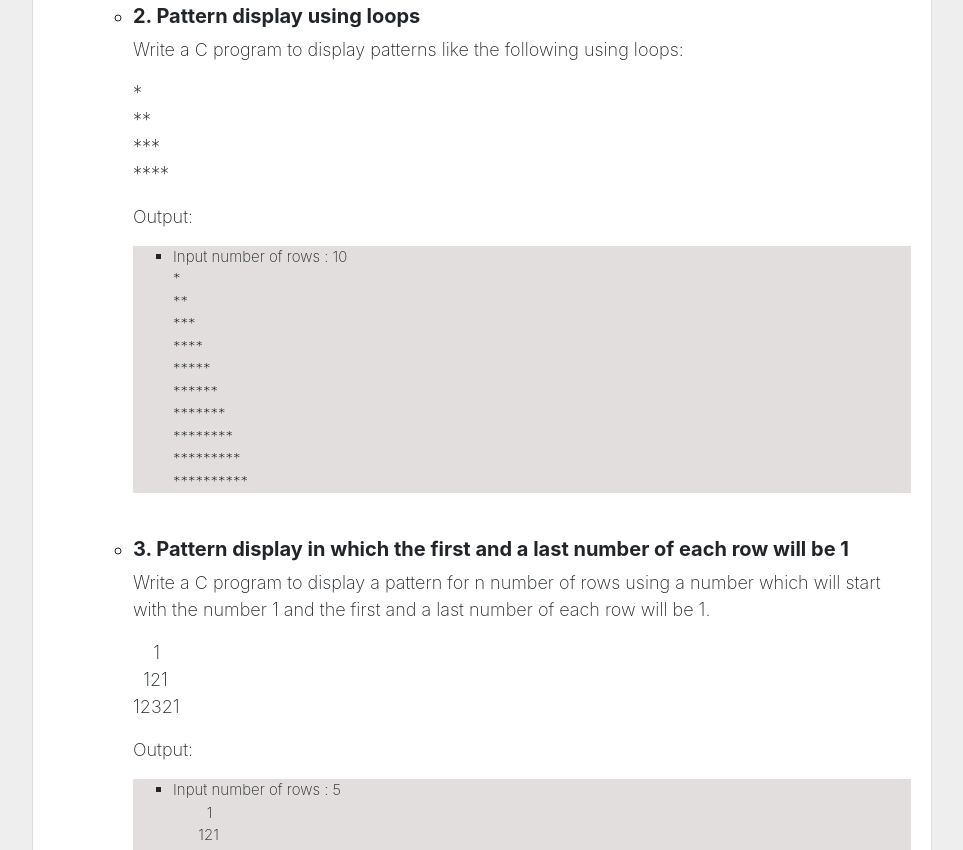
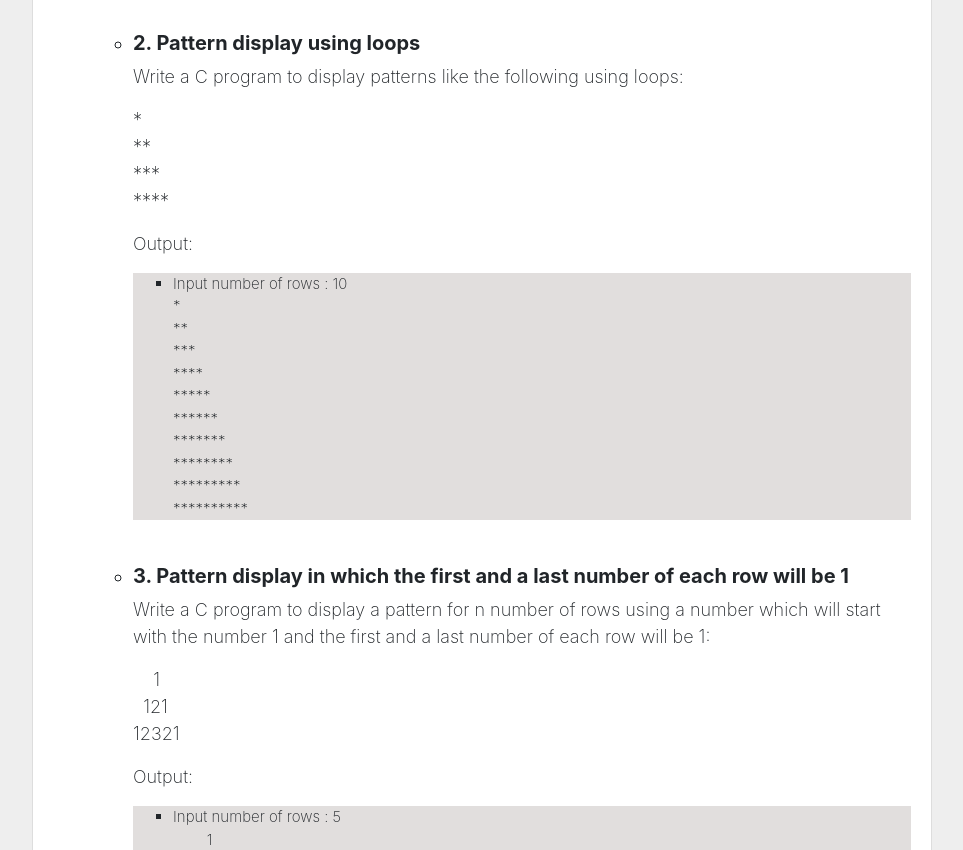
Before and after one commit to intro-to-cs/intro-to-cs.github.io, a plain HTML site: page index.html in a window 1280 px wide. Shown: the part 1680-2530 px from the top of the page, without its empty margins (158-1121 px from the left). Drawn offline with nearby package versions, Linux system fonts and the light colour scheme.

Commit message:
small changes

```diff
--- a/index.html
+++ b/index.html
@@ -196,6 +196,10 @@
     			</li>
 
           <li>
+              <strong>Lab 4 - Εισαγωγή στη C</strong>
+          </li>
+
+          <li>
       				<strong>Lab 5 - C Loops (Extra Exercises)</strong>
       				<ul></br>
       					<li>
@@ -250,7 +254,7 @@
 
                 <li>
       						<h5><b>3. Pattern display in which the first and a last number of each row will be 1</b></h5>
-                  <p>Write a C program to display  a pattern for n number of rows using a number which will start with the number 1 and the first and a last number of each row will be 1.</p>
+                  <p>Write a C program to display  a pattern for n number of rows using a number which will start with the number 1 and the first and a last number of each row will be 1:</p>
                   <p>&nbsp;&nbsp;&nbsp;&nbsp;1<br>&nbsp;&nbsp;121<br>12321</p>
                   <p>Output:</p>
                   <div class="output">
```
